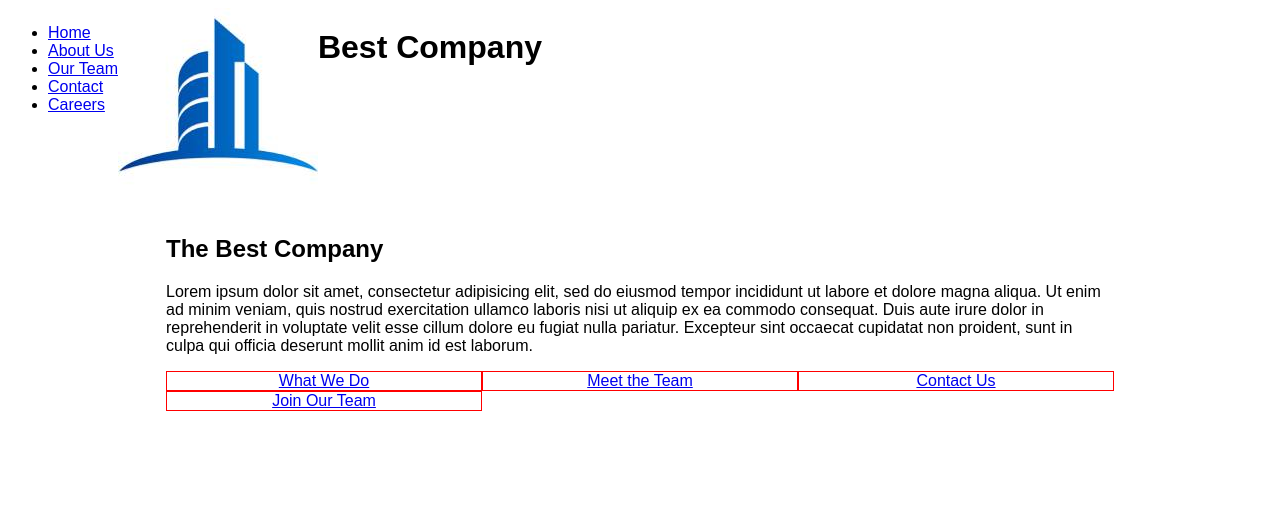
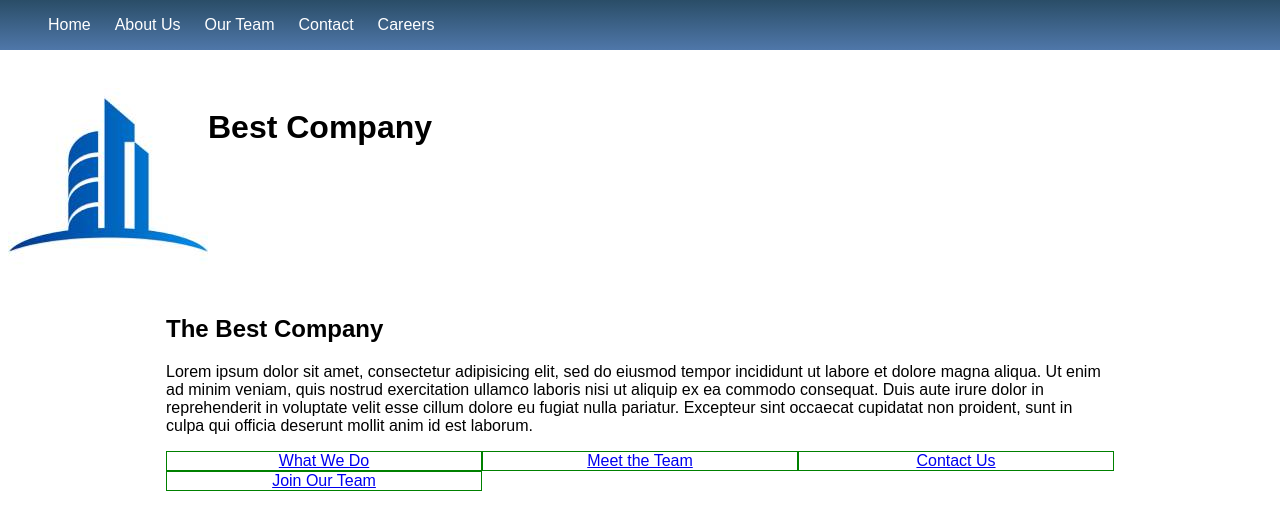
Before and after one commit to ImpendingKataclysm/company_website, a Django app: template main_site/templates/index.html in a window 1280 px wide. Shown: the top 530 px of the page. Run offline with Django 3.2, Linux system fonts and the light colour scheme; the template is opened without the code that fills it, so the values that code supplies are empty.

Commit message:
Updated layout and color palette of the navigation menu

```diff
--- a/main_site/static/styles/main.css
+++ b/main_site/static/styles/main.css
@@ -2,7 +2,33 @@ body {
     font-family: "Arial Rounded MT Bold", sans-serif;
 }
 
+nav {
+    position: fixed;
+    top: 0;
+    left: 0;
+    background-image: linear-gradient(to bottom, #2a4d67, #4f77a9);
+    width: 100%;
+    padding: 0;
+}
+
+nav ul {
+    list-style-type: none;
+    display: flex;
+    gap: 0.5rem;
+}
+
+nav li a:link, nav li a:visited {
+    text-decoration: none;
+    padding: 0.5rem;
+    color: white;
+}
+
+nav li a:hover, nav li a:active {
+    color: #858dcd;
+}
+
 header {
+    padding-top: 5rem;
     display: flex;
 }
 
@@ -18,7 +44,7 @@ header {
 }
 
 .grid-item {
-    border: 1px solid red;
+    border: 1px solid green;
 }
 
 /* Contact page email form */
--- a/main_site/templates/base.html
+++ b/main_site/templates/base.html
@@ -8,7 +8,6 @@
     <title>{% block title %}{% endblock %}</title>
 </head>
 <body>
-    <header>
     <nav>
         <ul>
             <li><a href="/">Home</a></li>
@@ -18,7 +17,10 @@
             <li><a href="/careers">Careers</a></li>
         </ul>
     </nav>
-        <div><img src="{% static 'images/logo.jpg' %}" alt="Company logo"></div>
+    <header>
+        <div>
+            <img src="{% static 'images/logo.jpg' %}" alt="Company logo">
+        </div>
         <h1>Best Company</h1>
     </header>
     <div class="main-wrapper">
```
Also changed, not shown: 1 other file. Lines whose indentation alone changed are shown as unchanged.
